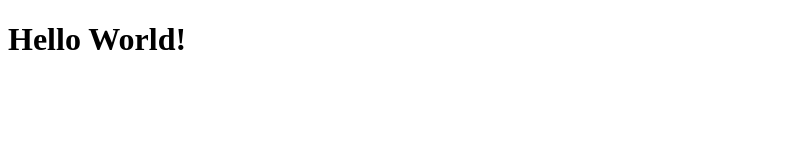
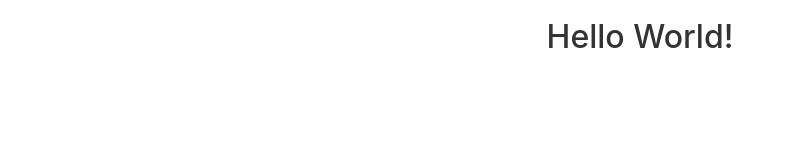
Before and after one commit to MowlwoM/mowl.github.io, a plain HTML site: page index.html in a window 1280 px wide. Shown: the whole page, without its empty margins (0-786 px from the left). Drawn offline with nearby package versions, Linux system fonts and the light colour scheme.

Commit message:
CSS and text-align additions

```diff
--- a/index.html
+++ b/index.html
@@ -1,6 +1,12 @@
 <!DOCTYPE html>
+<link rel="stylesheet" href="chota.css">
+<link rel="preconnect" href="https://fonts.googleapis.com">
+<link rel="preconnect" href="https://fonts.gstatic.com" crossorigin>
+<link href="https://fonts.googleapis.com/css2?family=Zen+Kaku+Gothic+New:wght@300;400;500;700;900&display=swap" rel="stylesheet">
 <html>
-<body>
-<h1>Hello World!</h1>
-</body>
+    <body>
+        <div style="text-align:center">
+        <h1>Hello World!</h1>
+        </div>
+    </body>
 </html>
```
